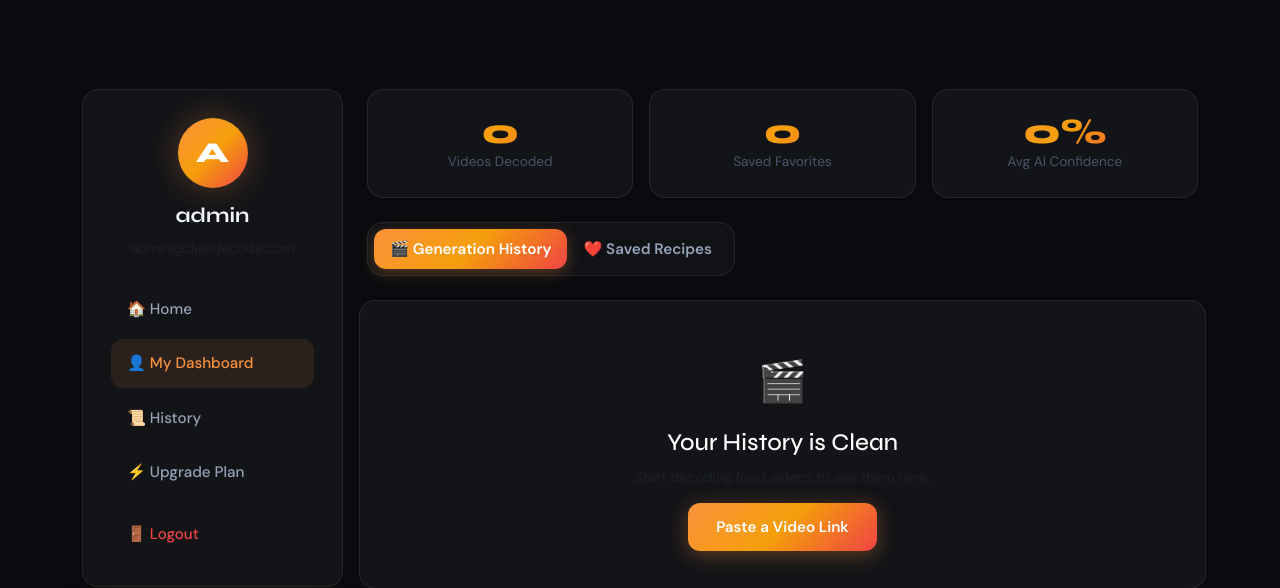
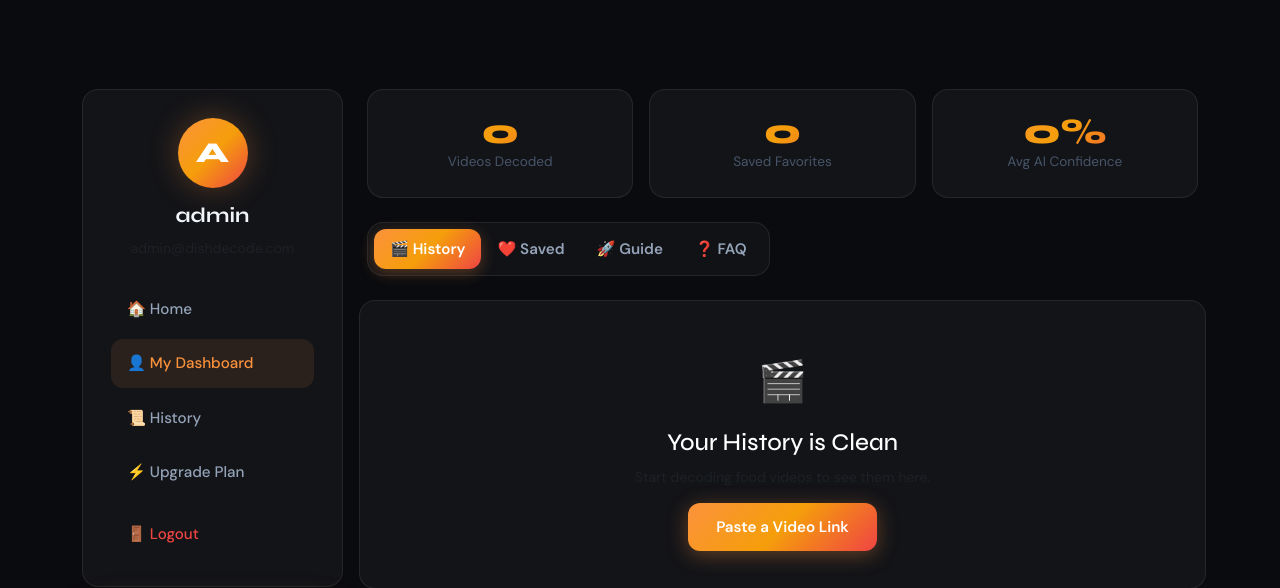
Before and after one commit to rithinrajpc720/DishDecode, a Django app: page /users/profile/ in a window 1280 px wide. Shown: the part 81-669 px from the top of the page. Run offline with Django 5.2, Linux system fonts and the light colour scheme; a user stored in the database is signed in; data comes from the database, SQL or seed files in the repository.

Commit message:
Dashboard Enhancement: Integrated Guide and FAQ tabs for better user support

```diff
--- a/templates/users/profile.html
+++ b/templates/users/profile.html
@@ -77,8 +77,10 @@
         <div id="profileDashboard" class="reveal">
           <div class="elite-tabs-wrap mb-4">
             <div class="nav nav-pills elite-tabs" id="pills-tab" role="tablist">
-                <button class="nav-link active" id="pills-history-tab" data-bs-toggle="pill" data-bs-target="#pills-history" type="button" role="tab">🎬 Generation History</button>
-                <button class="nav-link" id="pills-saved-tab" data-bs-toggle="pill" data-bs-target="#pills-saved" type="button" role="tab">❤️ Saved Recipes</button>
+                <button class="nav-link active" id="pills-history-tab" data-bs-toggle="pill" data-bs-target="#pills-history" type="button" role="tab">🎬 History</button>
+                <button class="nav-link" id="pills-saved-tab" data-bs-toggle="pill" data-bs-target="#pills-saved" type="button" role="tab">❤️ Saved</button>
+                <button class="nav-link" id="pills-how-tab" data-bs-toggle="pill" data-bs-target="#pills-how" type="button" role="tab">🚀 Guide</button>
+                <button class="nav-link" id="pills-faq-tab" data-bs-toggle="pill" data-bs-target="#pills-faq" type="button" role="tab">❓ FAQ</button>
             </div>
           </div>
 
@@ -134,6 +136,66 @@
                         <p class="text-muted">Click the heart on any recipe to save it here.</p>
                     </div>
                     {% endfor %}
+                </div>
+            </div>
+
+            <!-- HOW IT WORKS TAB -->
+            <div class="tab-pane fade" id="pills-how" role="tabpanel">
+                <div class="row g-3">
+                    <div class="col-md-6 reveal-staggered">
+                        <div class="step-card h-100">
+                            <div class="step-number" style="width:36px;height:36px;min-width:36px;font-size:0.9rem;">01</div>
+                            <div class="step-content">
+                                <h3 style="font-size:1rem;">Paste Link</h3>
+                                <p style="font-size:0.85rem;line-height:1.5;">Copy any YouTube food video URL and paste it into the input.</p>
+                            </div>
+                        </div>
+                    </div>
+                    <div class="col-md-6 reveal-staggered">
+                        <div class="step-card h-100">
+                            <div class="step-number" style="width:36px;height:36px;min-width:36px;font-size:0.9rem;">02</div>
+                            <div class="step-content">
+                                <h3 style="font-size:1rem;">AI Analysis</h3>
+                                <p style="font-size:0.85rem;line-height:1.5;">AI examines visual cues and cooking styles to identify components.</p>
+                            </div>
+                        </div>
+                    </div>
+                    <div class="col-md-6 reveal-staggered">
+                        <div class="step-card h-100">
+                            <div class="step-number" style="width:36px;height:36px;min-width:36px;font-size:0.9rem;">03</div>
+                            <div class="step-content">
+                                <h3 style="font-size:1rem;">Generation</h3>
+                                <p style="font-size:0.85rem;line-height:1.5;">Structured recipes with ingredients and steps appear in seconds.</p>
+                            </div>
+                        </div>
+                    </div>
+                    <div class="col-md-6 reveal-staggered">
+                        <div class="step-card h-100">
+                            <div class="step-number" style="width:36px;height:36px;min-width:36px;font-size:0.9rem;">04</div>
+                            <div class="step-content">
+                                <h3 style="font-size:1rem;">Save Mode</h3>
+                                <p style="font-size:0.85rem;line-height:1.5;">Save favorites and reference them anytime on any device.</p>
+                            </div>
+                        </div>
+                    </div>
+                </div>
+            </div>
+
+            <!-- FAQ TAB -->
+            <div class="tab-pane fade" id="pills-faq" role="tabpanel">
+                <div class="glass-card p-4">
+                    <div class="faq-item mb-2">
+                        <button class="faq-question py-2 fs-6">What videos are supported? <span class="faq-icon">+</span></button>
+                        <div class="faq-answer"><p class="small">YouTube videos and Shorts. reels support coming soon!</p></div>
+                    </div>
+                    <div class="faq-item mb-2">
+                        <button class="faq-question py-2 fs-6">How accurate is the AI? <span class="faq-icon">+</span></button>
+                        <div class="faq-answer"><p class="small">Average score is 87%. We label results as Extracted or Estimated for transparency.</p></div>
+                    </div>
+                    <div class="faq-item mb-0">
+                        <button class="faq-question py-2 fs-6">Is it free to use? <span class="faq-icon">+</span></button>
+                        <div class="faq-answer"><p class="small">Yes, our basic tier is free! Create an account to start decoding.</p></div>
+                    </div>
                 </div>
             </div>
           </div>
```
